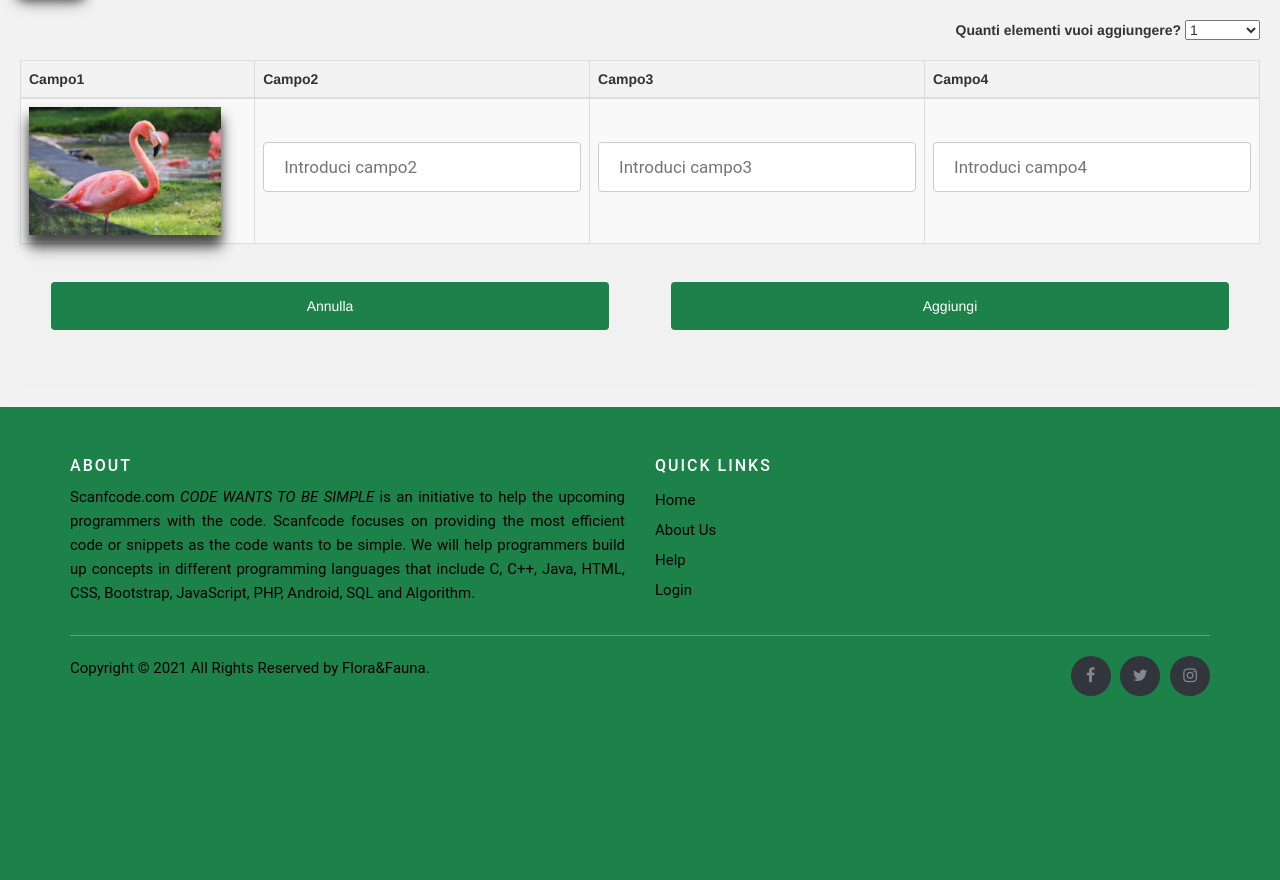
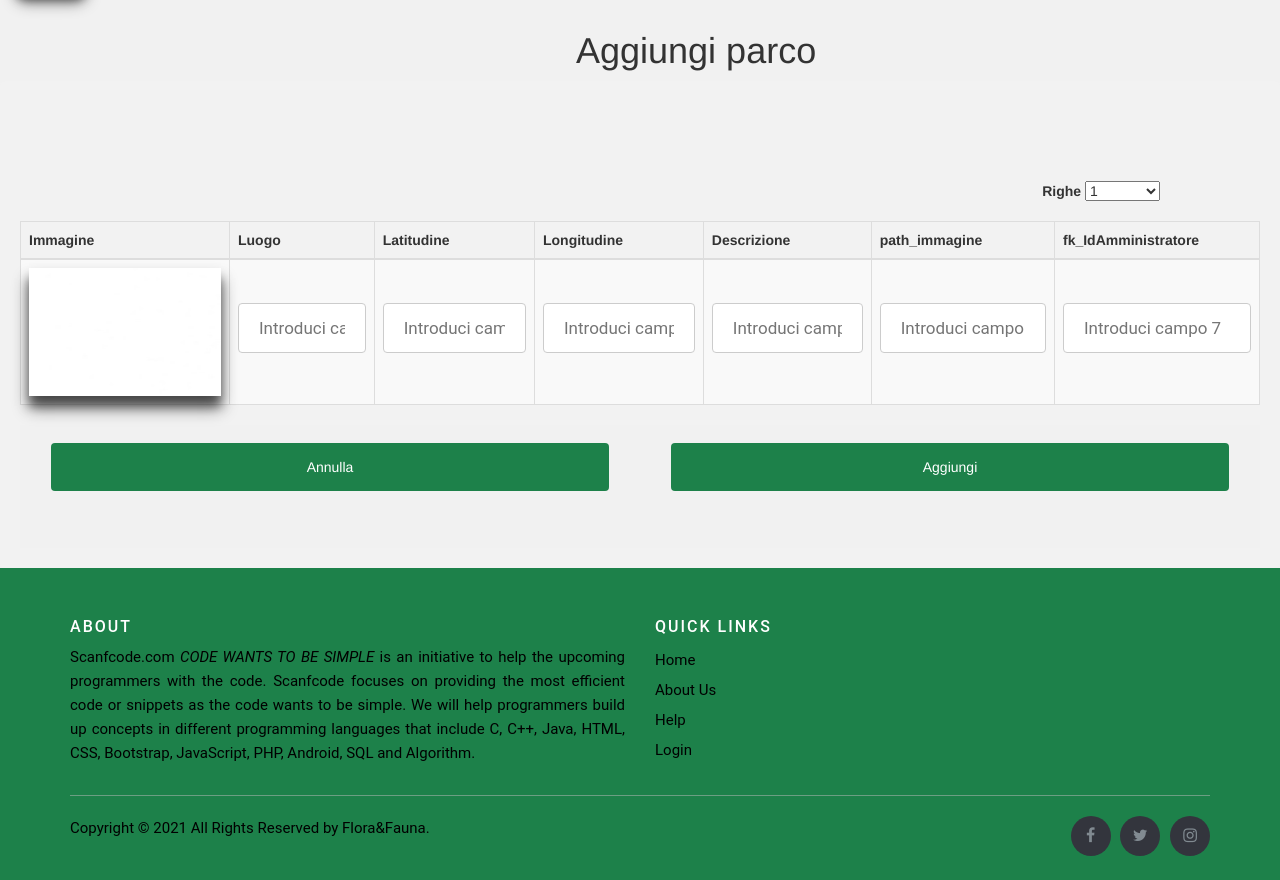
Before and after one commit to ProgettoTeam/ProgettoEdS, a PHP site: page /PHP/Admin/form-aggiungi.php?tabella=parco in a window 1280 px wide. Shown: the part 91-971 px from the top of the page. Before the commit the page ends 787 px from the top, so only its background shows below. Run offline with PHP 8.4, Linux system fonts and the light colour scheme; data comes from the database, SQL or seed files in the repository; data that the repository does not hold is empty; some libraries are stand-ins or nearby versions.

Commit message:
Update form-aggiungi.php

```diff
--- a/PHP/Admin/form-aggiungi.php
+++ b/PHP/Admin/form-aggiungi.php
@@ -9,12 +9,21 @@
     <title>form-aggiungi</title>
 </head>
 <body>
-<?php include ("../navbar.php")?>
+<?php
+include ("../navbar.php");
+include '../DBconnection.php';
+$tabella = $_GET["tabella"];
+?>
+
+<h1 style="padding-left: 45%; padding-top: 11px">Aggiungi <?php echo $tabella ?></h1>
 
 <div class="container-form-modifica">
-  <div style="float:right;">
-    <label for="cars">Quanti elementi vuoi aggiungere?</label>
-    <select name="cars" id="cars" class="combobox">
+
+
+  <!-- COMBOBOX -->
+  <div style="float:right; padding-top: 80px; margin-right:100px;">
+    <label for="cars">Righe</label>
+    <select name="cars" id="cars" class="combobox" onclick="Combobox(value)">
       <option value="1">1</option>
       <option value="2">2</option>
       <option value="3">3</option>
@@ -22,32 +31,61 @@
       <option value="5">5</option>
     </select>
   </div>
-  <form action="/pagina_che_gestisce.php">
+  <!--------------------------------->
+
+  <!-- AGGIUNTA RIGHE -->
+  <form action="login.php" method="POST">
     <table id="table" class="table table-bordered table-striped">
       <thead>
         <tr>
-          <th>Campo1</th>
-          <th>Campo2</th>
-          <th>Campo3</th>
-          <th>Campo4</th>
+          <?php
+            $query = "SELECT * from $tabella";
+            $result = mysqli_query($conn, $query);
+            // Get field information for all fields
+            $fieldinfo = mysqli_fetch_fields($result);
+            $cont = 0;
+            foreach ($fieldinfo as $val) {
+              if($cont > 1) {
+                $col = $val->name;
+                ?>
+                  <th> <?php echo $col ?></th>
+                <?php
+              } else if($cont == 1) {
+                ?>
+                  <th> Immagine </th>
+                <?php
+              }
+              $cont++;
+            }
+            mysqli_free_result($result);
+          ?>
         </tr>
       </thead>
       <tbody>
+          <?php
+            $cont = 0;
+            foreach ($fieldinfo as $val) {
+              if($cont > 1) {
+                $col = $val->name;
+                ?>
+                  <td><input type="text" class="campoN" name="CampoN-name" placeholder="Introduci campo <?php echo $cont ?>"></td>
+                <?php
+              } else if($cont == 1) {
+                ?>
                   <td>
                     <div class="container-img-tab" id="containerimghome">
-            <a href='PHP/Public/parco.php?IdParco=<?php echo $row['IdParco'] ?>'>
-              <img src="../../CSS/img_fauna/fenicottero.jpg" id="img_tabella"></img>
+                      <img src="../../CSS/bianco.jpg" id="img_tabella"></img>
                       <div class="overlay-tab">
-                <div class="text">Aggiungi immagine</div>
+                        <div class="text">Inserisci immagine</div>
                       </div>
-            </a>
                     </div>
                   </td>
-        <td style="margin-top:45%"><input type="text" id="campoN" name="CampoN-name" placeholder="Introduci campo2"></td>
-        <td><input type="text" id="campoN" name="CampoN-name" placeholder="Introduci campo3"></td>
-        <td><input type="text" id="campoN" name="CampoN-name" placeholder="Introduci campo4"></td>
+                <?php
+              }
+              $cont++;
+            }
+          ?>
       </tbody>
-
     </table>
 
 
@@ -75,7 +113,12 @@
   </form>
 </div>
 
-<?php include ("../footer.php")?>
+<script src="../../JS/index.js"></script>
+
+<?php
+include '../DBclose.php';
+include ("../footer.php");
+?>
 
 </body>
 </html>
```
Lines whose indentation alone changed are shown as unchanged.
